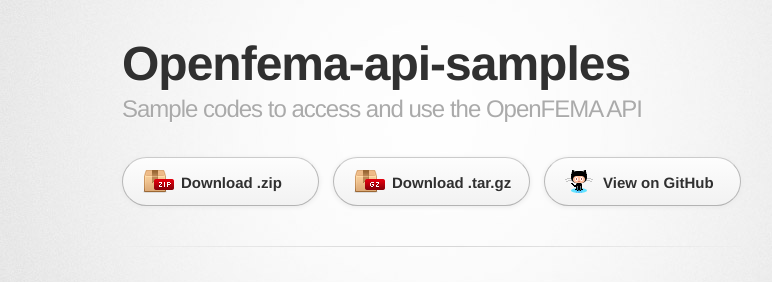
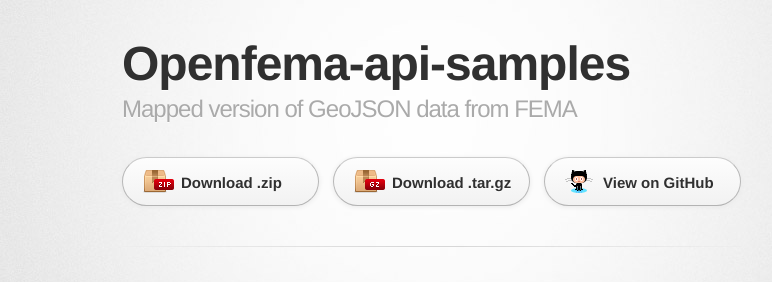
Before and after one commit to jaalfaro/FEMA-GeoJson, a Jekyll site: the page built from index.md, in a window 1280 px wide. Shown: the top 282 px of the page, without its empty margins (208-980 px from the left). Built offline with Jekyll 4.4.1, drawn with Linux system fonts in a browser that asks for light colours; some web fonts are replaced.

Commit message:
Update header.html

```diff
--- a/_includes/header.html
+++ b/_includes/header.html
@@ -10,7 +10,7 @@
     <!--[if lt IE 9]>
 <script src="//html5shiv.googlecode.com/svn/trunk/html5.js"></script>
 <![endif]-->
-    <title>Openfema-api-samples by jaalfaro</title>
+    <title>FEMA GeoJSON Data by jaalfaro</title>
   </head>
 
   <body>
@@ -19,13 +19,13 @@
 
         <header>
           <h1>Openfema-api-samples</h1>
-          <h2>Sample codes to access and use the OpenFEMA API</h2>
+          <h2>Mapped version of GeoJSON data from FEMA</h2>
         </header>
 
         <section id="downloads" class="clearfix">
-          <a href="https://github.com/jaalfaro/OpenFEMA-API-Samples/zipball/master" id="download-zip" class="button"><span>Download .zip</span></a>
-          <a href="https://github.com/jaalfaro/OpenFEMA-API-Samples/tarball/master" id="download-tar-gz" class="button"><span>Download .tar.gz</span></a>
-          <a href="https://github.com/jaalfaro/OpenFEMA-API-Samples" id="view-on-github" class="button"><span>View on GitHub</span></a>
+          <a href="https://github.com/jaalfaro/FEMA-GeoJSON/zipball/master" id="download-zip" class="button"><span>Download .zip</span></a>
+          <a href="https://github.com/jaalfaro/FEMA-GeoJSON/tarball/master" id="download-tar-gz" class="button"><span>Download .tar.gz</span></a>
+          <a href="https://github.com/jaalfaro/FEMA-GeoJSON" id="view-on-github" class="button"><span>View on GitHub</span></a>
         </section>
 
         <hr>
```
